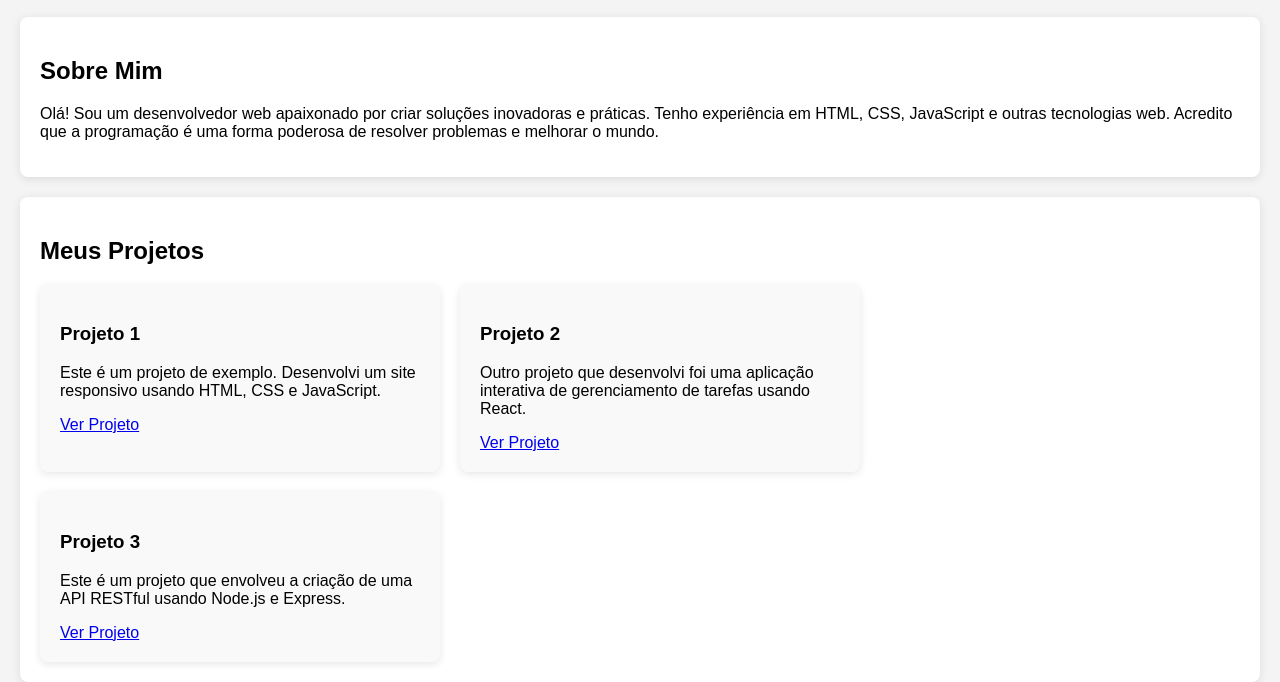
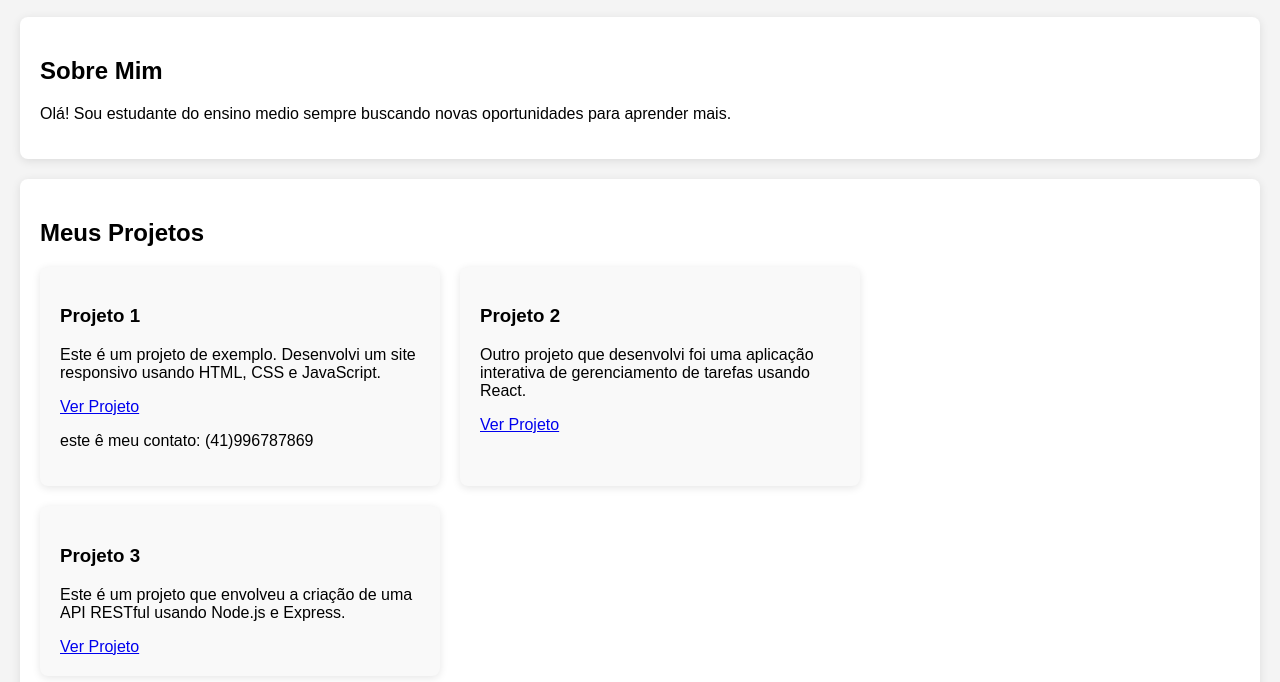
Before and after one commit to monikywd/portifolio, a plain HTML site: page index.html in a window 1280 px wide. Shown: the part 118-800 px from the top of the page. Drawn offline with Linux system fonts and the light colour scheme.

Commit message:
Update index.html

```diff
--- a/index.html
+++ b/index.html
@@ -98,7 +98,7 @@
 
 <section id="sobre">
     <h2>Sobre Mim</h2>
-    <p>Olá! Sou um desenvolvedor web apaixonado por criar soluções inovadoras e práticas. Tenho experiência em HTML, CSS, JavaScript e outras tecnologias web. Acredito que a programação é uma forma poderosa de resolver problemas e melhorar o mundo.</p>
+    <p>Olá! Sou estudante do ensino medio sempre buscando novas oportunidades para aprender mais.</p>
 </section>
 
 <section id="projetos">
@@ -108,6 +108,7 @@
             <h3>Projeto 1</h3>
             <p>Este é um projeto de exemplo. Desenvolvi um site responsivo usando HTML, CSS e JavaScript.</p>
             <a href="#" target="_blank">Ver Projeto</a>
+        <p>este ê meu contato: (41)996787869 </p>
         </div>
         <div class="project">
             <h3>Projeto 2</h3>
```
